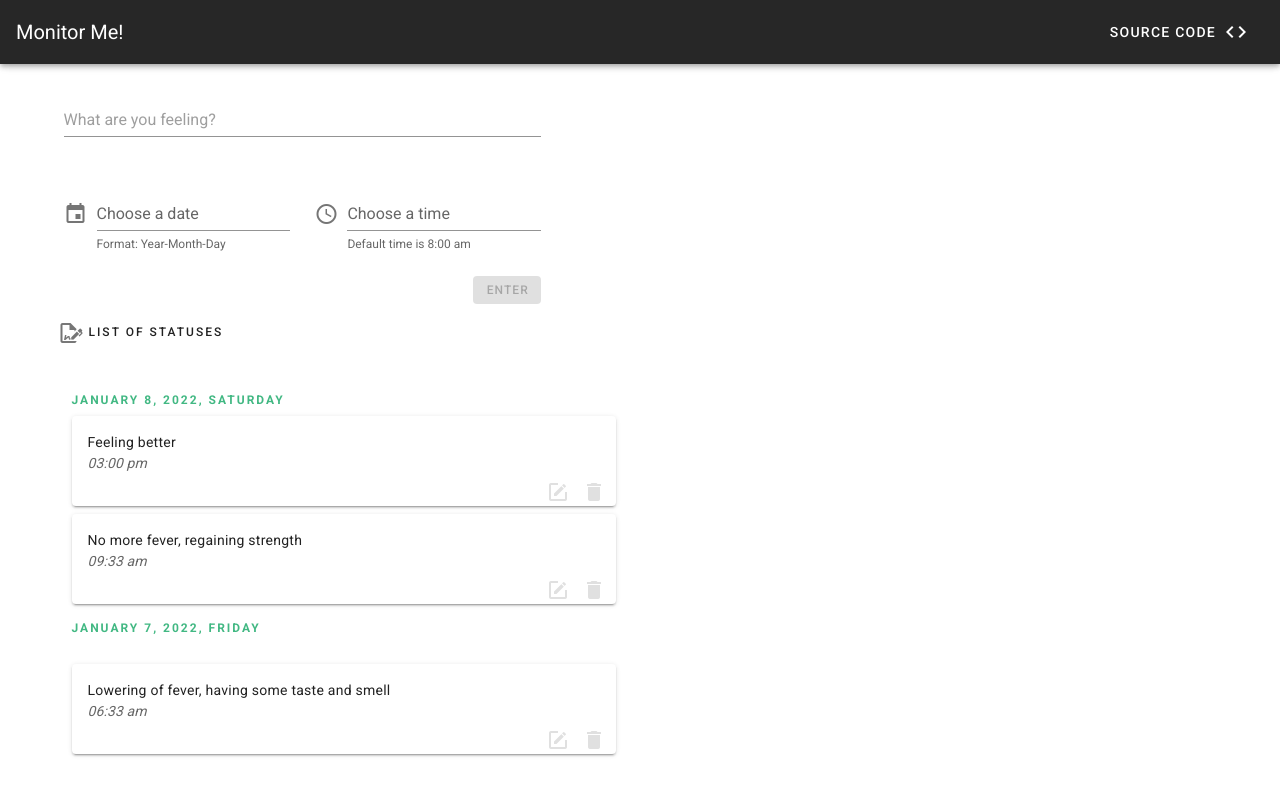
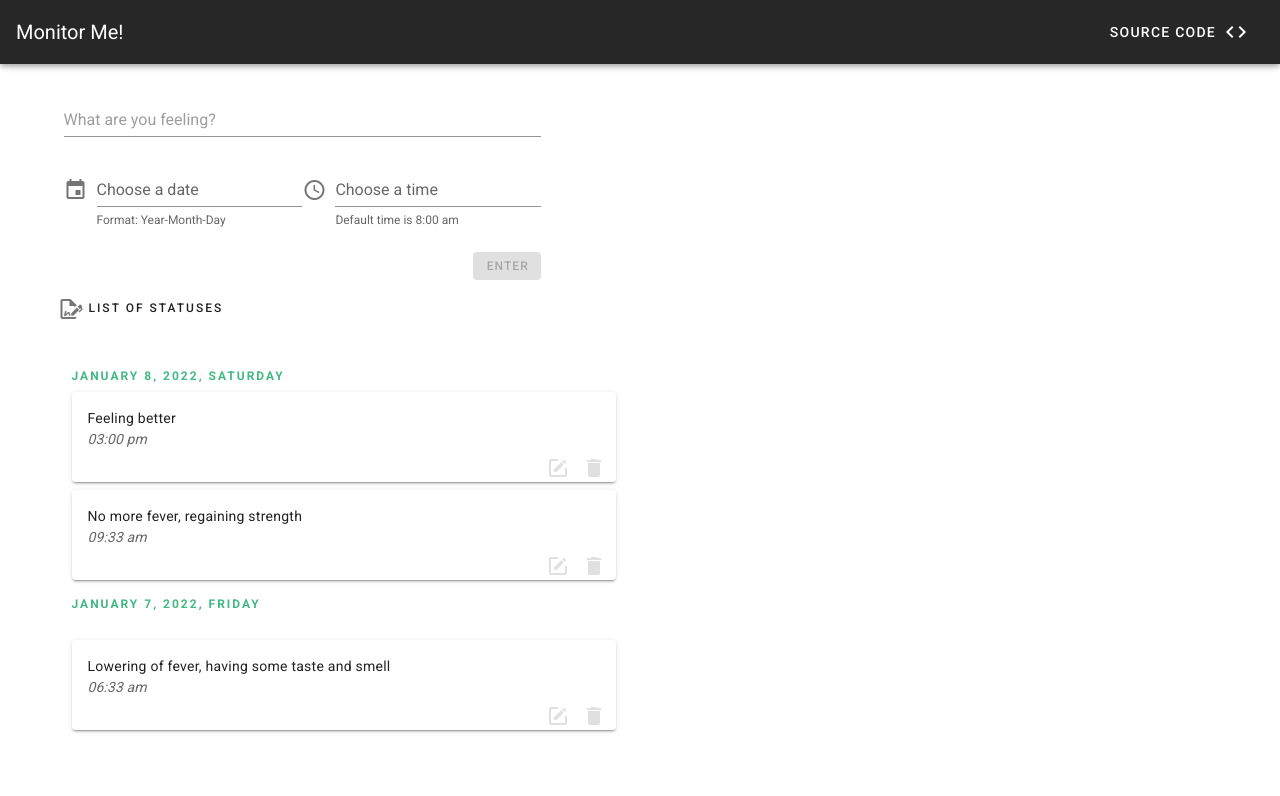
Before and after one commit to dilapitan/monitor-me, a Vue app: page / in a window 1280 px wide. Shown: the top 796 px of the page. Built offline with nearby package versions, Linux system fonts and the light colour scheme; what v-calendar would draw is missing.

Commit message:
Adjust spacing

```diff
--- a/src/components/shared/FormComponent.vue
+++ b/src/components/shared/FormComponent.vue
@@ -1,7 +1,7 @@
 <template>
   <div>
     <v-row class="pl-4">
-      <v-row>
+      <v-row no-gutters>
         <v-col cols="10" sm="12">
           <v-text-field
             v-model="status"
@@ -11,7 +11,7 @@
         </v-col>
       </v-row>
 
-      <v-row>
+      <v-row no-gutters>
         <v-col cols="10" sm="6">
           <v-dialog
             ref="dateDialog"
```
